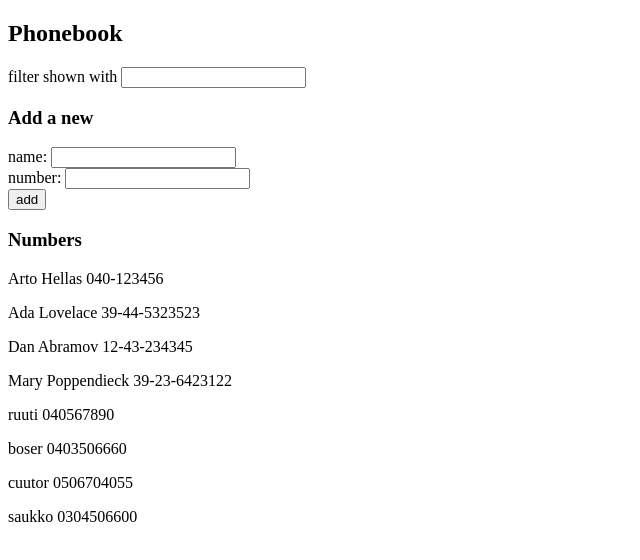
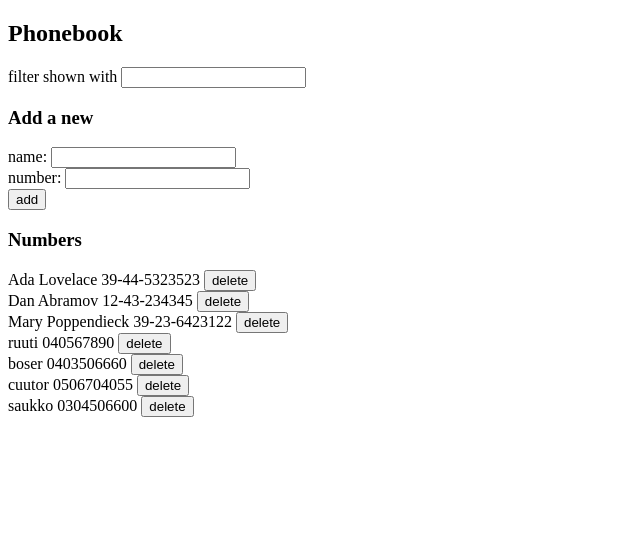
Before and after one commit to noriind/HSYopenFullstack, a React (Vite) app in the folder assignments/osa2/puhelinluettelo/: page / in a window 1280 px wide. Shown: the top 560 px of the page, without its empty margins (0-640 px from the left). Built offline with nearby package versions, Linux system fonts and the light colour scheme; data requests are answered from the project's data file.

Commit message:
2.14: puhelinluettelo step8

```diff
--- a/assignments/osa2/puhelinluettelo/db.json
+++ b/assignments/osa2/puhelinluettelo/db.json
@@ -1,10 +1,5 @@
 {
   "persons": [
-    {
-      "name": "Arto Hellas",
-      "number": "040-123456",
-      "id": "1"
-    },
     {
       "name": "Ada Lovelace",
       "number": "39-44-5323523",
--- a/assignments/osa2/puhelinluettelo/src/App.jsx
+++ b/assignments/osa2/puhelinluettelo/src/App.jsx
@@ -40,6 +40,16 @@ const App = () => {
             });
     };
 
+    const deletePerson = (id, name) => {
+        if (window.confirm(`Delete ${name}?`)) {
+            puhelinluetteloService
+                .remove(id)
+                .then(() => {
+                    setPersons(persons.filter((person) => person.id !== id));
+                });
+        }
+    };
+
     const handleNameChange = (event) => {
         setNewName(event.target.value);
     };
@@ -71,7 +81,7 @@ const App = () => {
                 onNumberChange={handleNumberChange}
               />
             <h3>Numbers</h3>
-            <Persons persons={personsToFilter} />
+            <Persons persons={personsToFilter} onDelete={deletePerson} />
         </div>
     );
 };
--- a/assignments/osa2/puhelinluettelo/src/components/Persons.jsx
+++ b/assignments/osa2/puhelinluettelo/src/components/Persons.jsx
@@ -1,10 +1,13 @@
-const Persons = ({persons}) => {
+const Persons = ({ persons, onDelete }) => {
     return (
         <div>
             {persons.map((person) => (
-                <p key={person.name}>
-                {person.name} {person.number}
-                </p>
+                <div key={person.id}>
+                    {person.name} {person.number}{' '}
+                    <button onClick={() => onDelete(person.id, person.name)}>
+                        delete
+                    </button>
+                </div>
             ))}
         </div>
     );
--- a/assignments/osa2/puhelinluettelo/src/services/puhelinluetteloService.js
+++ b/assignments/osa2/puhelinluettelo/src/services/puhelinluetteloService.js
@@ -11,4 +11,15 @@ const create = (newObject) => {
     return request.then(response => response.data)
 }
 
-export default { getAll, create };
+const remove = (id) => {
+    const request = axios.delete(`${baseUrl}/${id}`);
+    return request.then(response => response.data)
+}
+
+const update = (id, newObject) => {
+    const request = axios.put(`${baseUrl}/${id}`, newObject);
+    return request.then(response => response.data)
+}
+
+
+export default { getAll, create, remove, update };
```
